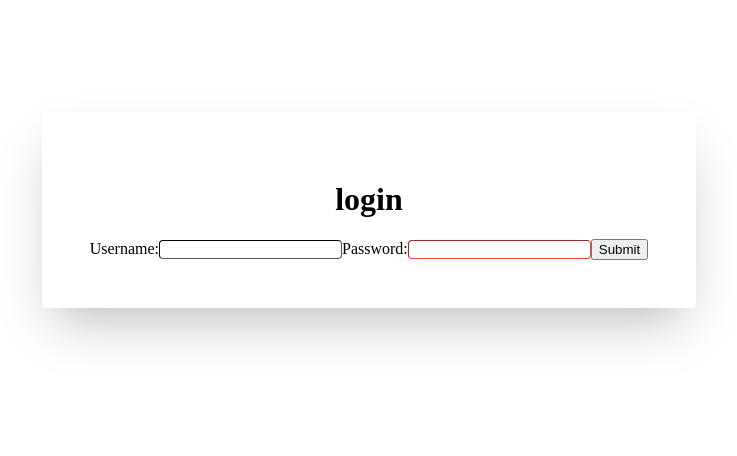
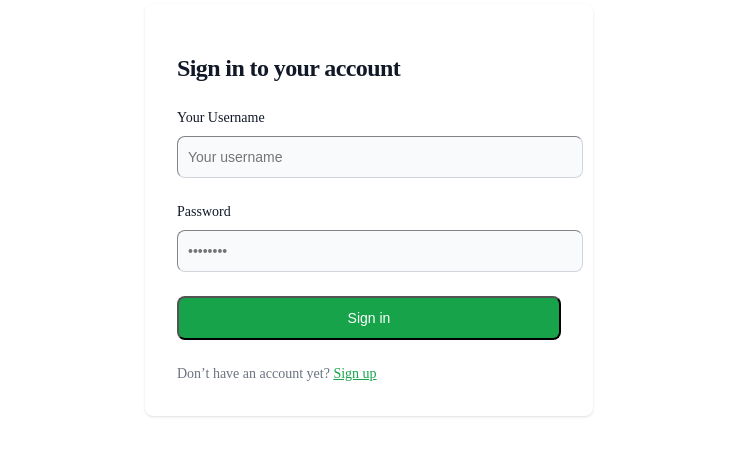
Before and after one commit to ftaskoski/ReadEase, a Vue app: page /login in a window 1280 px wide. Shown: the part 198-654 px from the top of the page, without its empty margins (271-1008 px from the left). Built offline with nearby package versions, Linux system fonts and the light colour scheme.

Commit message:
login form and toast messages

```diff
--- a/src/views/Login.vue
+++ b/src/views/Login.vue
@@ -1,32 +1,44 @@
 <template>
+
+<transition name="fade">
+    <div v-if="Incorrect" @click="Incorrect = false" class="flex items-center py-4 justify-center absolute bg-red-500 text-white inset-x-4 top-0 rounded-md shadow-md shadow-red-300">
+      <p>Incorrect username or password</p>
+    </div>
+  </transition>
+
   <transition name="fade">
-  <div v-if="Incorrect" @click="Incorrect = false" class="flex items-center py-4 justify-center absolute bg-red-500 text-white inset-x-4 top-0 rounded-md shadow-md shadow-red-300 ">
-    <p>Incorrect username or password</p>
-  </div>
-</transition >
-  <div class="flex items-center justify-center h-screen">
-    <div class="p-12 border-8 border-black shadow-2xl rounded">
-      <form @submit.prevent="login">
-        <h1 class="flex items-center justify-center">login</h1>
-        <label for="username" class="">Username:</label>
-        <input
-          v-model="loginUsername"
-          class="border border-black rounded"
-          type="text"
-          id="username"
-          required
-        />
-        <label class="" for="password">Password:</label>
-        <input
-          v-model="loginPassword"
-          class="border border-red-500 rounded"
-          type="password"
-          id="password"
-          required
-        />
+    <div v-if="Success" @click="Success = false" class="flex items-center py-4 justify-center absolute bg-green-500 text-white inset-x-4 top-0 rounded-md shadow-md shadow-green-300">
+      <p>Successfully logged in</p>
+    </div>
+  </transition>
 
-        <button type="submit">Submit</button>
-      </form>
+
+
+
+  <div class="flex flex-col items-center justify-center px-6 py-8 mx-auto md:h-screen lg:py-0">
+    <div class="w-full bg-white rounded-lg shadow dark:border md:mt-0 sm:max-w-md xl:p-0 dark:bg-gray-800 dark:border-gray-700">
+      <div class="p-6 space-y-4 md:space-y-6 sm:p-8">
+        <h1 class="text-xl font-bold leading-tight tracking-tight text-gray-900 md:text-2xl dark:text-white">
+          Sign in to your account
+        </h1>
+        <form class="space-y-4 md:space-y-6" action="post" @submit.prevent="login">
+          <div>
+            <label for="email" class="block mb-2 text-sm font-medium text-gray-900 dark:text-white">Your Username</label>
+            <input v-model="loginUsername" type="text" name="email" id="email" class="bg-gray-50 border border-gray-300 text-gray-900 sm:text-sm rounded-lg focus:ring-primary-600 focus:border-primary-600 block w-full p-2.5 dark:bg-gray-700 dark:border-gray-600 dark:placeholder-gray-400 dark:text-white dark:focus:ring-blue-500 dark:focus:border-blue-500" placeholder="Your username">
+          </div>
+          <div>
+            <label for="password" class="block mb-2 text-sm font-medium text-gray-900 dark:text-white">Password</label>
+            <input v-model="loginPassword" type="password" name="password" id="password" placeholder="••••••••" class="bg-gray-50 border border-gray-300 text-gray-900 sm:text-sm rounded-lg focus:ring-primary-600 focus:border-primary-600 block w-full p-2.5 dark:bg-gray-700 dark:border-gray-600 dark:placeholder-gray-400 dark:text-white dark:focus:ring-blue-500 dark:focus:border-blue-500">
+          </div>
+
+          <button type="submit" class="w-full text-white bg-primary-600 hover:bg-primary-700 focus:ring-4 focus:outline-none focus:ring-primary-300 font-medium rounded-lg text-sm px-5 py-2.5 text-center dark:bg-primary-600 dark:hover:bg-primary-700 dark:focus:ring-primary-800">
+            Sign in
+          </button>
+          <p class="text-sm font-light text-gray-500 dark:text-gray-400">
+            Don’t have an account yet? <RouterLink to="/register" href="#" class="font-medium text-primary-600 hover:underline dark:text-primary-500">Sign up</RouterLink>
+          </p>
+        </form>
+      </div>
     </div>
   </div>
 </template>
@@ -34,13 +46,14 @@
 <script setup lang="ts">
 import { ref } from "vue";
 import axios from "axios";
-import { useRouter } from "vue-router";
-import { setAuthenticated, saveUserToLocalStorage,loggedInUser } from "@/store/authStore";
+import { RouterLink, useRouter } from "vue-router";
+import { setAuthenticated, saveUserToLocalStorage, loggedInUser } from "@/store/authStore";
 const router = useRouter();
 const url = "http://localhost:5000/";
 const loginUsername = ref<string>("");
 const loginPassword = ref<string>("");
 const Incorrect = ref<boolean>(false);
+const Success = ref<boolean>(false);
 const login = () => {
   axios
     .post(`${url}api/login`, {
@@ -52,7 +65,13 @@ const login = () => {
       setAuthenticated(true);
       loggedInUser.value = response.data;
       console.log(loggedInUser.value.id);
-      router.push("/");
+
+      setTimeout(() => {
+
+        Success.value = true;
+        router.push("/");
+      }, 2000);
+      console.log(Success.value);
     })
     .catch((error) => {
       if (error.response && error.response.status === 401) {
@@ -65,10 +84,12 @@ const login = () => {
         console.log(`Unexpected error: ${error}`);
       }
     });
+
   loginUsername.value = "";
   loginPassword.value = "";
 };
 </script>
+
 <style scoped>
 .fade-enter-active,
 .fade-leave-active {
@@ -78,6 +99,4 @@ const login = () => {
 .fade-leave-to {
   opacity: 0;
 }
-
-
 </style>
--- a/tailwind.config.js
+++ b/tailwind.config.js
@@ -1,14 +1,63 @@
 /** @type {import('tailwindcss').Config} */
 export default {
-  content: [
-    "./index.html",
-    "./src/**/*.{js,ts,jsx,tsx,vue}",
-  ],
+  content: ["./index.html", "./src/**/*.{js,ts,jsx,tsx,vue}"],
   theme: {
-    extend: {},
+    extend: {
+      colors: {
+        primary: {
+          50: "#f0fdf4",
+          100: "#dcfce7",
+          200: "#bbf7d0",
+          300: "#86efac",
+          400: "#4ade80",
+          500: "#22c55e",
+          600: "#16a34a",
+          700: "#15803d",
+          800: "#166534",
+          900: "#14532d",
+          950: "#052e16",
+        },
+      },
+      fontFamily: {
+        'body': [
+      'Inter',
+      'ui-sans-serif',
+      'system-ui',
+      '-apple-system',
+      'system-ui',
+      'Segoe UI',
+      'Roboto',
+      'Helvetica Neue',
+      'Arial',
+      'Noto Sans',
+      'sans-serif',
+      'Apple Color Emoji',
+      'Segoe UI Emoji',
+      'Segoe UI Symbol',
+      'Noto Color Emoji'
+    ],
+        'sans': [
+      'Inter',
+      'ui-sans-serif',
+      'system-ui',
+      '-apple-system',
+      'system-ui',
+      'Segoe UI',
+      'Roboto',
+      'Helvetica Neue',
+      'Arial',
+      'Noto Sans',
+      'sans-serif',
+      'Apple Color Emoji',
+      'Segoe UI Emoji',
+      'Segoe UI Symbol',
+      'Noto Color Emoji'
+    ]
+      }
+    },
   },
   plugins: [],
   corePlugins: {
-    preflight: false
-  }
-}
+    preflight: false,
+  },
+};
```
